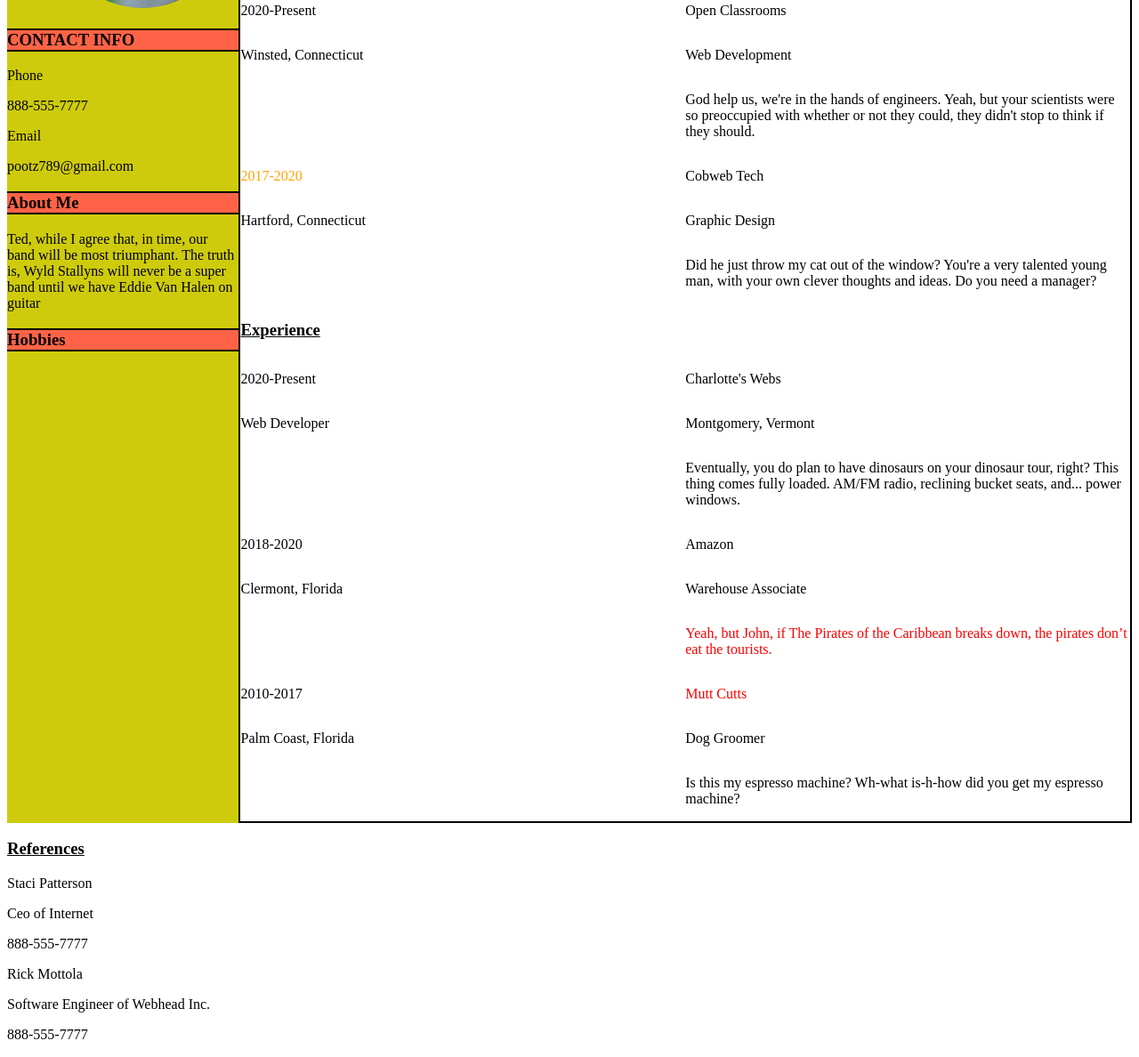
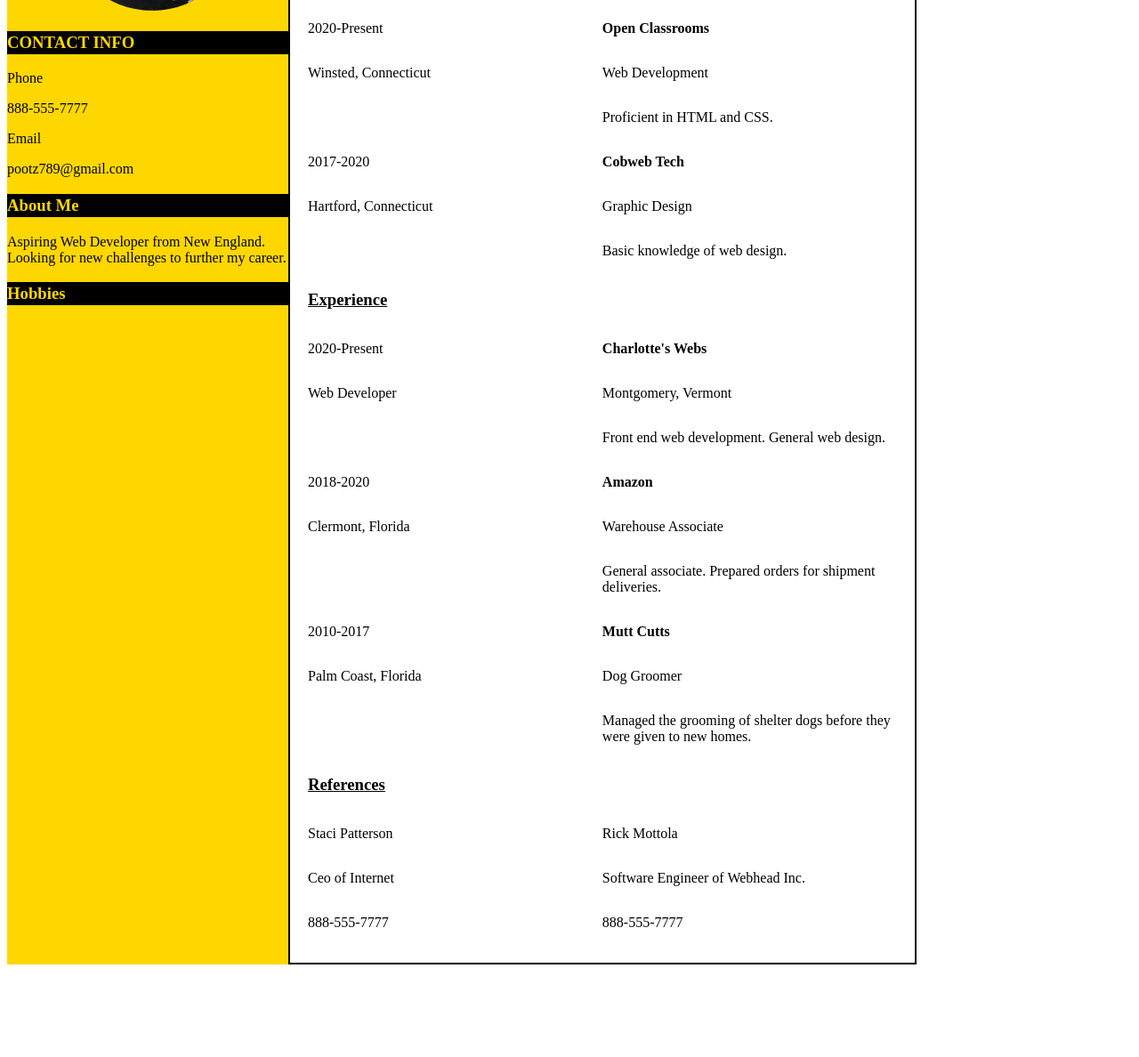
Before and after one commit to Pootz789/resume-july-1, a plain HTML site: page index.html in a window 1280 px wide. Shown: the part 212-1400 px from the top of the page at 89% size. After the commit the page ends 1304 px from the top, so only its background shows below. Drawn offline with Linux system fonts and the light colour scheme; files whose address does not match are found by name.

Commit message:
resume-july-1

```diff
--- a/index.html
+++ b/index.html
@@ -9,7 +9,7 @@
 <body>
     <div class="container">
         <div class="two">
-            <img src="C:\Users\Staclin\Documents\resume\images\sirrobin.jpg"/>
+            <img src="C:\Users\Staclin\Documents\resume\images\resume image.jpg"/>
             <h3 class="headings">CONTACT INFO</h3>
             <p>Phone
             <p>
@@ -17,8 +17,7 @@
             <p>Email
             <p>pootz789@gmail.com</p>
             <h3 class="headings">About Me</h3>
-            <p>Ted, while I agree that, in time, our band will be most triumphant. The truth is, Wyld Stallyns will
-                never be a super band until we have Eddie Van Halen on guitar</p>
+            <p>Aspiring Web Developer from New England. Looking for new challenges to further my career.</p>
             <h3 class="headings">Hobbies</h3>
         </div two>
         <div class="three">
@@ -27,39 +26,32 @@
             <h3><u>Education</u></h3>
             <p>2020-Present</p>
             <p>Winsted, Connecticut</p>
-            <p>Open Classrooms </p>
+            <p><strong>Open Classrooms</strong></p>
             <p>Web Development</p>
-            <p>God help us, we're in the hands of engineers. Yeah, but your scientists were so preoccupied with whether
-                or not they could, they didn't stop to think if they should.</p>
+            <p>Proficient in HTML and CSS.</p>
             <p>2017-2020</p>
             <p>Hartford, Connecticut</p>
-            <p>Cobweb Tech</p>
+            <p><strong>Cobweb Tech</strong></p>
             <p>Graphic Design</p>
-            <p>Did he just throw my cat out of the window? You're a very talented young man, with your own clever
-                thoughts and ideas. Do you need a manager?</p>
+            <p>Basic knowledge of web design.</p>
 
 
             <h3><u>Experience</u></h3>
-            <p>Charlotte's Webs
+            <p><strong>Charlotte's Webs</strong></p>
             <p>Web Developer</p>
             <p>2020-Present</p>
-            <p>Eventually, you do plan to have dinosaurs on your dinosaur tour, right? This thing
-                comes fully loaded. AM/FM radio, reclining bucket seats, and... power windows.</p>
-            <p>Amazon </p>
+            <p>Front end web development. General web design.</p>
+            <p><strong>Amazon</strong></p>
             <p>Warehouse Associate</p>
             <p>2018-2020</p>
-            <p> Yeah, but John, if The Pirates of the Caribbean breaks down, the pirates don’t eat the
-                tourists.</p>
-            <p>Mutt Cutts</p>
+            <p>General associate. Prepared orders for shipment deliveries.</p>
+            <p><strong>Mutt Cutts</strong></p>
             <p>Dog Groomer</p>
             <p>2010-2017</p>
-            <p>Is this my espresso machine? Wh-what is-h-how did you get my espresso machine?</p>
+            <p>Managed the grooming of shelter dogs before they were given to new homes.</p>
             <p>Montgomery, Vermont</p>
             <p>Clermont, Florida</p>
             <P>Palm Coast, Florida</P>
-        </div>
-    </div>
-    <div>
             <h3><u>References</u></h3>
             <p>Staci Patterson</p>
             <p>Ceo of Internet</p>
@@ -69,6 +61,7 @@
             <p>Software Engineer of Webhead Inc.</p>
             <p>888-555-7777</p>
             </p>
+        </div>
 </body>
 
 </html>
--- a/styles.css
+++ b/styles.css
@@ -5,12 +5,14 @@
 .headings {
     border-top: 2px solid black;
     border-bottom: 2px solid black;
-    background-color: tomato;
+    background-color: black;
+    color: gold;
 }
 .two {
-    background-color: rgb(206, 203, 13);
+    background-color: gold;
     order: -1;
     flex-basis: 25%;
+
 }
 
 .three {
@@ -21,6 +23,7 @@
     grid-template-columns: 50% 50%;
     grid-template-rows: 10% repeat (18, 5%)
     order: 0;
+    padding: 20px;
 }
 .three h1:nth-child(1){
     grid-row: 1 / 2;
@@ -52,7 +55,6 @@
 .three p:nth-child(9){
     grid-row: 7 / 8;
     grid-column: 1;
-    color: orange;
 }
 .three p:nth-child(10){
     grid-row: 8 / 9;
@@ -101,12 +103,10 @@
 .three p:nth-child(22){
     grid-column: 2;
     grid-row: 16 / 17;
-    color: red;
 }
 .three p:nth-child(23){
     grid-row: 17 / 18;
     grid-column: 2;
-    color: red;
 }
 .three p:nth-child(24){
     grid-row: 18 / 19;
@@ -128,9 +128,34 @@
 .three p:nth-child(29){
     grid-row: 18 / 19;
 }
-img {border-radius: 50%;
+.three h3:nth-child(30){
+    grid-row: 20 / 21;
+}
+.three p:nth-child(31){
+    grid-row: 21 / 22;
+}
+.three p:nth-child(32){
+    grid-row: 22 / 23;
+}
+.three p:nth-child(33){
+    grid-row: 23 / 24;
+}
+.three p:nth-child(34){
+    grid-row: 21 / 22;
+    grid-column: 2
+}
+.three p:nth-child(35){
+    grid-row: 22 / 23;
+    grid-column: 2;
+}
+.three p:nth-child(36){
+    grid-row: 23 / 24;
+    grid-column: 2;
+}
+
+
+    img {border-radius: 50%;
     width: 200px;
     height: 200px;
     margin-left:20%;
     margin-top: 5%;
-}
```
Also changed, not shown: images/resume image.jpg (added), images/sirrobin.jpg (deleted). Lines whose indentation alone changed are shown as unchanged.
